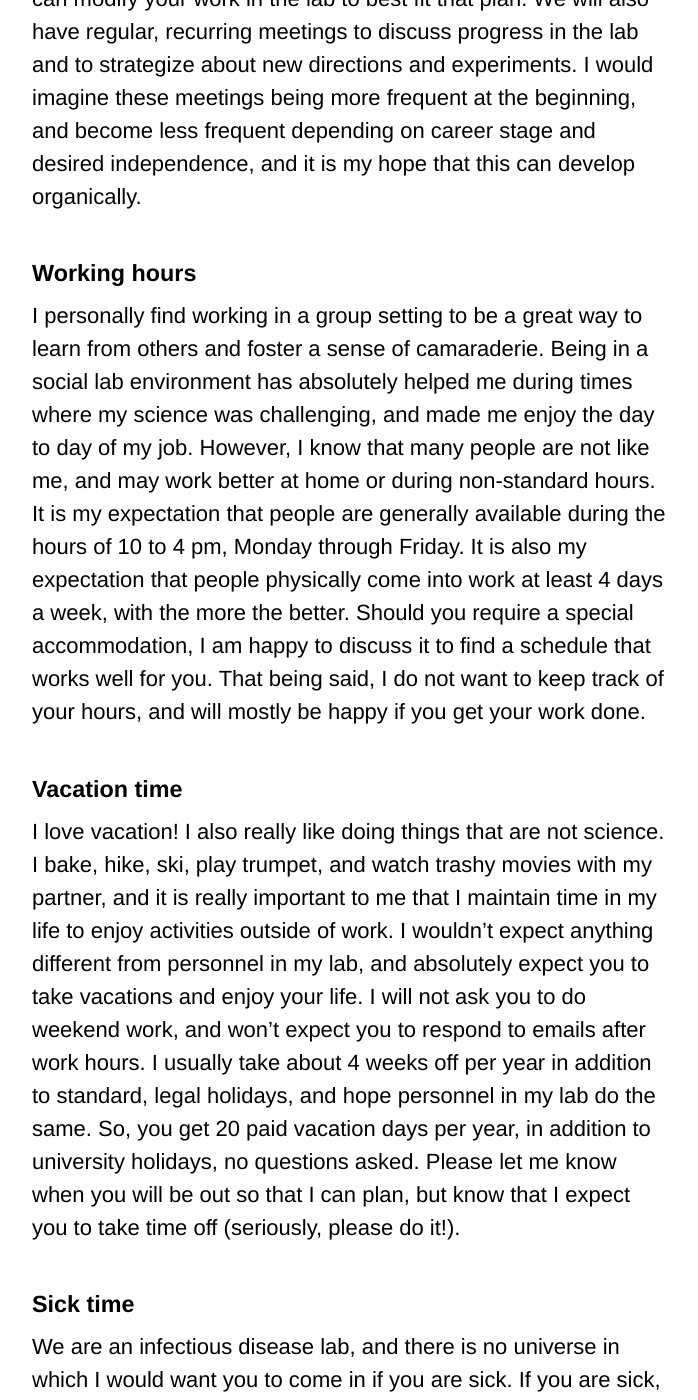
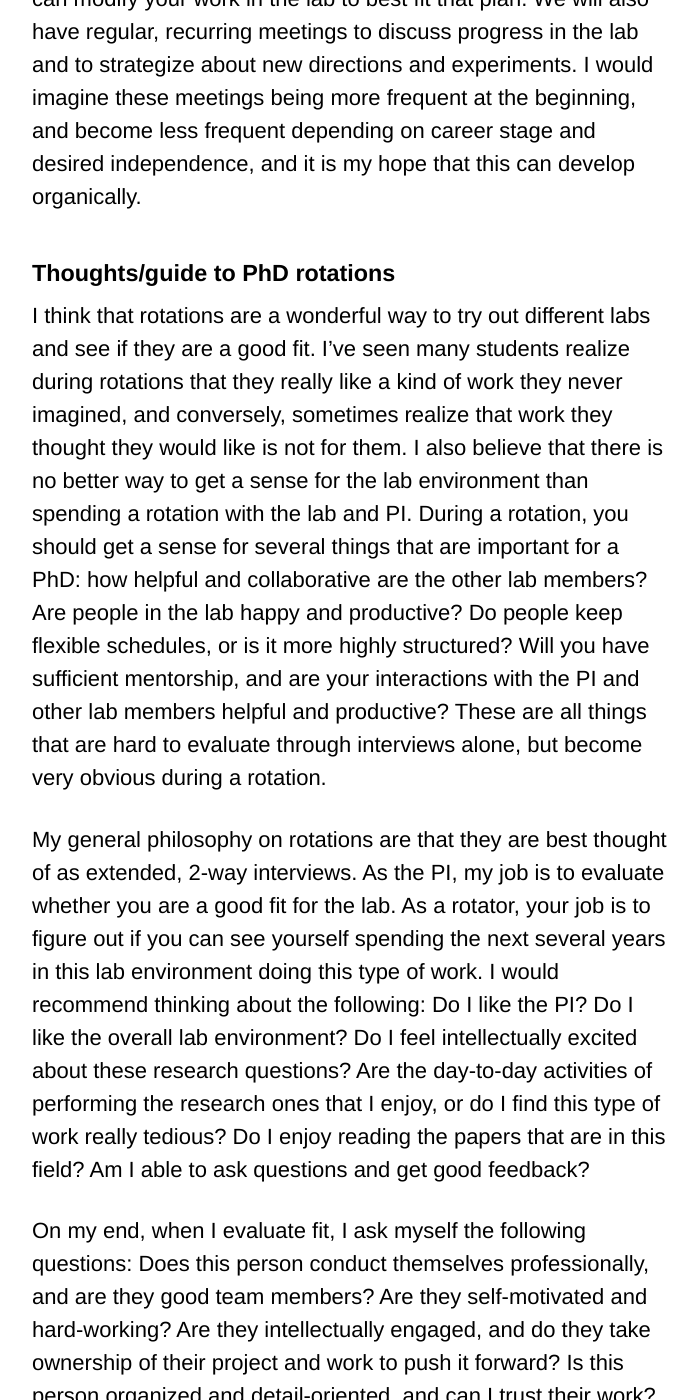
Before and after one commit to lmoncla/monclalab, a Jekyll site: the page built from _pages/handbook.md, in a window 1280 px wide and 1400 px high, scrolled down 2688 px. Shown: the whole window, without its empty margins (290-988 px from the left). Built offline with Jekyll 4.4.1, drawn with Linux system fonts in a browser that asks for light colours; cached includes are drawn as plain includes; a script that is not in the unit is left out; comment, search, counter and statistics services are not loaded; some of the changed text lies outside the part shown.

Commit message:
updating handbook with rotation philosophy

```diff
--- a/_pages/handbook.md
+++ b/_pages/handbook.md
@@ -15,6 +15,13 @@ Labs function best when individuals feel supported, rested, and happy. It is my
 
 #### Mentorship philosophy
 One of my favorite things about science is the opportunity to work with new people who have exciting, fresh ideas. My overarching mentorship philosophy is that my job is to work with you to develop the skills you need to achieve your career goals. I believe that all career paths are valid, and I am committed to working with you to help you develop the skills and experiences you need to be successful in the next stage of your career. I believe that a laboratory environment works best when everyone is able to contribute to lab goals and directions, and I will strive to ensure that each person has a voice in decision making in the laboratory. Together, it is my goal to work with you to develop the critical thinking, speaking, and writing skills necessary for success in your chosen scientific career, so that you leave the lab as a colleague poised for success. Towards this end, we will have a yearly meeting to discuss your career plans, and how we can modify your work in the lab to best fit that plan. We will also have regular, recurring meetings to discuss progress in the lab and to strategize about new directions and experiments. I would imagine these meetings being more frequent at the beginning, and become less frequent depending on career stage and desired independence, and it is my hope that this can develop organically.
+
+#### Thoughts/guide to PhD rotations
+I think that rotations are a wonderful way to try out different labs and see if they are a good fit. I've seen many students realize during rotations that they really like a kind of work they never imagined, and conversely, sometimes realize that work they thought they would like is not for them. I also believe that there is no better way to get a sense for the lab environment than spending a rotation with the lab and PI. During a rotation, you should get a sense for several things that are important for a PhD: how helpful and collaborative are the other lab members? Are people in the lab happy and productive? Do people keep flexible schedules, or is it more highly structured? Will you have sufficient mentorship, and are your interactions with the PI and other lab members helpful and productive? These are all things that are hard to evaluate through interviews alone, but become very obvious during a rotation.
+
+My general philosophy on rotations are that they are best thought of as extended, 2-way interviews. As the PI, my job is to evaluate whether you are a good fit for the lab. As a rotator, your job is to figure out if you can see yourself spending the next several years in this lab environment doing this type of work. I would recommend thinking about the following: Do I like the PI? Do I like the overall lab environment? Do I feel intellectually excited about these research questions? Are the day-to-day activities of performing the research ones that I enjoy, or do I find this type of work really tedious? Do I enjoy reading the papers that are in this field? Am I able to ask questions and get good feedback?
+
+On my end, when I evaluate fit, I ask myself the following questions: Does this person conduct themselves professionally, and are they good team members? Are they self-motivated and hard-working? Are they intellectually engaged, and do they take ownership of their project and work to push it forward? Is this person organized and detail-oriented, and can I trust their work? Are our communication styles compatible, and do they take constructive criticism well? Is the degree or type of mentorship this person requires something I know I can provide? I will never evaluate your progress based on your level of past computational training, and am much more interested in understanding how you think about and approach problems, think through solutions, and evaluate them. I also want to see how you intellectually engage with the research questions and why they matter, and observe how you go about learning new things. To me, these things are all much more important than your background, so don't let your experience keep you from a rotation!
 
 #### Working hours
 I personally find working in a group setting to be a great way to learn from others and foster a sense of camaraderie. Being in a social lab environment has absolutely helped me during times where my science was challenging, and made me enjoy the day to day of my job. However, I know that many people are not like me, and may work better at home or during non-standard hours. It is my expectation that people are generally available during the hours of 10 to 4 pm, Monday through Friday. It is also my expectation that people physically come into work at least 4 days a week, with the more the better. Should you require a special accommodation, I am happy to discuss it to find a schedule that works well for you. That being said, I do not want to keep track of your hours, and will mostly be happy if you get your work done.
```
